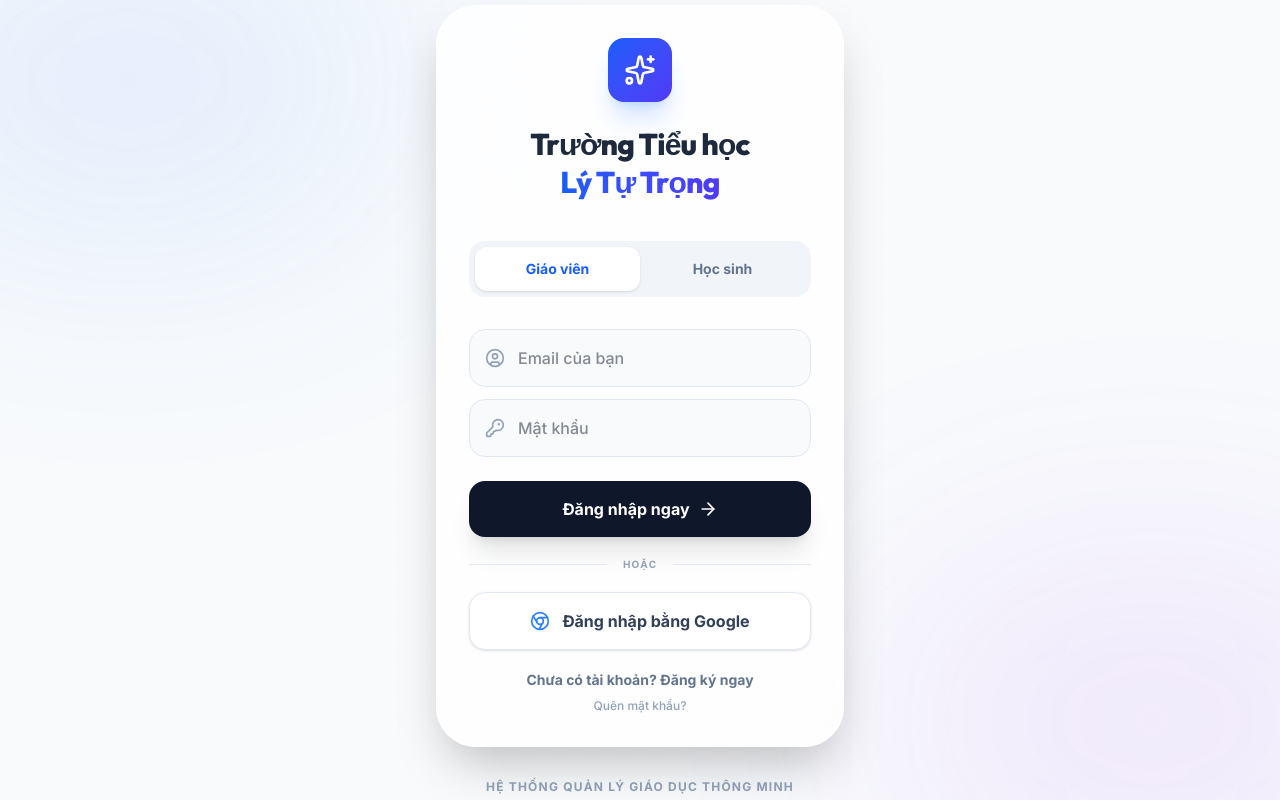
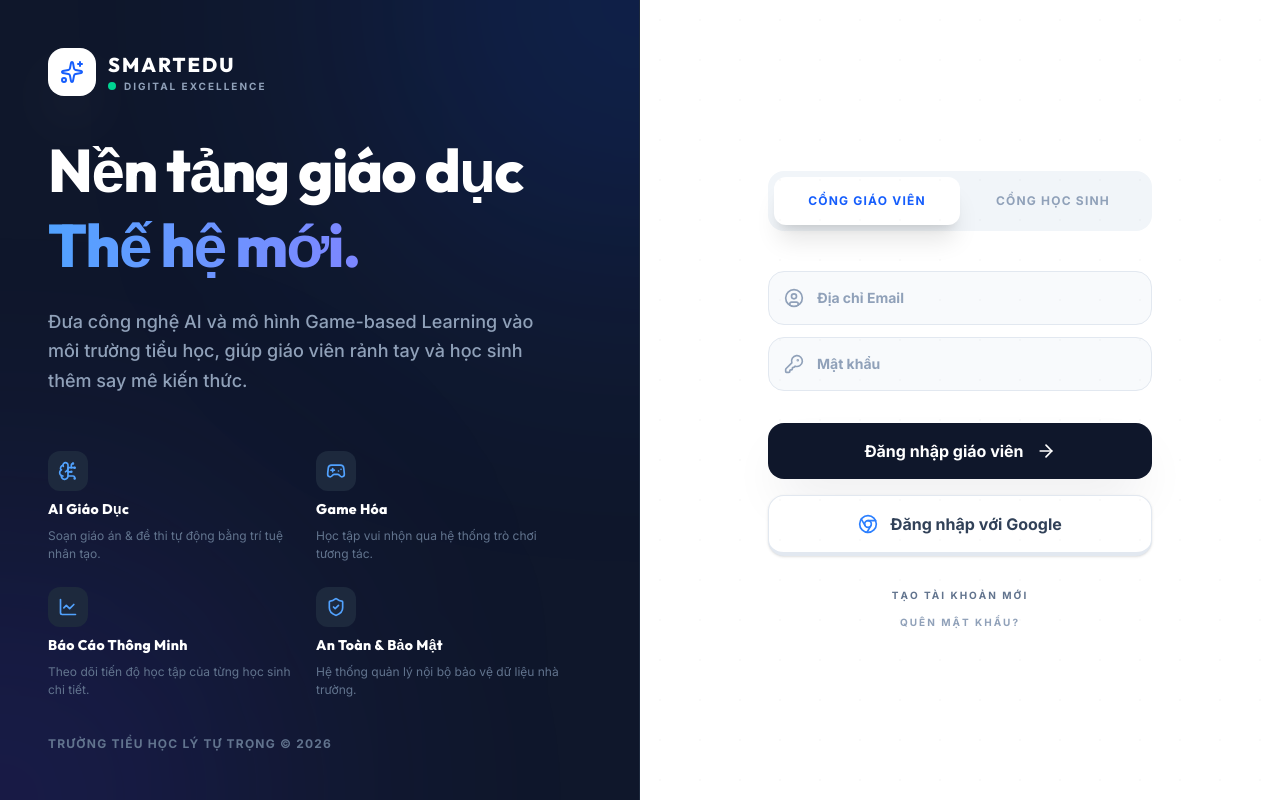
Before and after one commit to tranlichsu-cyber/LOP-HOC-4.0, a React (Vite) app: page / in a window 1280 px wide. Built offline with nearby package versions, Linux system fonts and the light colour scheme; no server answers; the database is empty.

Commit message:
feat: Update app title and add icons
Changes the application title to "SmartEdu - Trường Tiểu học Lý Tự Trọng" for better branding.
Introduces new icons to enhance the visual representation of features within the login component.

```diff
--- a/index.html
+++ b/index.html
@@ -5,7 +5,7 @@
     <meta name="viewport" content="width=device-width, initial-scale=1.0, maximum-scale=1.0, user-scalable=no" />
     <meta name="theme-color" content="#4f46e5" />
     <link rel="manifest" href="/manifest.json" />
-    <title>EduPro - Hệ sinh thái giáo dục toàn diện</title>
+    <title>SmartEdu - Trường Tiểu học Lý Tự Trọng</title>
   </head>
   <body>
     <div id="root"></div>
--- a/src/components/Login.tsx
+++ b/src/components/Login.tsx
@@ -1,8 +1,8 @@
 import React, { useState } from 'react';
 import { auth } from '../firebase';
 import { signInWithEmailAndPassword, createUserWithEmailAndPassword, GoogleAuthProvider, signInWithPopup, sendPasswordResetEmail } from 'firebase/auth';
-import { motion } from 'motion/react';
-import { Sparkles, GraduationCap, UserCircle, KeyRound, ArrowRight, Chrome } from 'lucide-react';
+import { motion, AnimatePresence } from 'motion/react';
+import { Sparkles, GraduationCap, UserCircle, KeyRound, ArrowRight, Chrome, BookOpen, BrainCircuit, Gamepad2, LineChart, ShieldCheck } from 'lucide-react';
 
 export default function Login({ onStudentLogin }: { onStudentLogin: (studentId: string, pass: string) => Promise<{success: boolean, message?: string}> }) {
   const [email, setEmail] = useState('');
@@ -44,7 +44,6 @@ export default function Login({ onStudentLogin }: { onStudentLogin: (studentId:
       setIsLoading(true);
       setMessage("Đang mở cửa sổ đăng nhập Google...");
       const provider = new GoogleAuthProvider();
-      // Ensure cross-origin auth works better in iframe environments
       provider.setCustomParameters({
         prompt: 'select_account'
       });
@@ -52,13 +51,13 @@ export default function Login({ onStudentLogin }: { onStudentLogin: (studentId:
     } catch (error: any) {
       console.error("Google Login Error:", error);
       if (error.code === 'auth/operation-not-allowed') {
-        setMessage("Lỗi: Bạn chưa bật đăng nhập Google trong Firebase Console. Vui lòng vào Authentication > Sign-in method để bật.");
+        setMessage("Lỗi: Bạn chưa bật đăng nhập Google trong Firebase Console.");
       } else if (error.code === 'auth/unauthorized-domain') {
-        setMessage("Lỗi: Tên miền này chưa được thêm vào danh sách 'Authorized domains' trong Firebase Console.");
+        setMessage("Lỗi: Tên miền này chưa được xác thực trong Firebase.");
       } else if (error.code === 'auth/popup-blocked') {
-        setMessage("Lỗi: Trình duyệt đã chặn cửa sổ bật lên. Vui lòng cho phép hiện popup để đăng nhập.");
+        setMessage("Lỗi: Trình duyệt đã chặn cửa sổ bật lên.");
       } else {
-        setMessage("Lỗi đăng nhập Google: " + (error.message || "Không rõ nguyên nhân"));
+        setMessage("Lỗi: " + (error.message || "Không rõ nguyên nhân"));
       }
     } finally {
       setIsLoading(false);
@@ -73,7 +72,7 @@ export default function Login({ onStudentLogin }: { onStudentLogin: (studentId:
     try {
       setIsLoading(true);
       await sendPasswordResetEmail(auth, email);
-      setMessage("Liên kết đặt lại mật khẩu đã được gửi đến email của bạn.");
+      setMessage("Liên kết đặt lại mật khẩu đã được gửi đến email!");
     } catch (error: any) {
       setMessage("Lỗi: " + error.message);
     } finally {
@@ -95,167 +94,276 @@ export default function Login({ onStudentLogin }: { onStudentLogin: (studentId:
     }
   };
 
+  const features = [
+    { icon: <BrainCircuit className="w-5 h-5" />, title: "AI Giáo Dục", desc: "Soạn giáo án & đề thi tự động bằng trí tuệ nhân tạo." },
+    { icon: <Gamepad2 className="w-5 h-5" />, title: "Game Hóa", desc: "Học tập vui nhộn qua hệ thống trò chơi tương tác." },
+    { icon: <LineChart className="w-5 h-5" />, title: "Báo Cáo Thông Minh", desc: "Theo dõi tiến độ học tập của từng học sinh chi tiết." },
+    { icon: <ShieldCheck className="w-5 h-5" />, title: "An Toàn & Bảo Mật", desc: "Hệ thống quản lý nội bộ bảo vệ dữ liệu nhà trường." },
+  ];
+
   return (
-    <div className="fixed inset-0 z-[100] flex items-center justify-center bg-slate-50 dark:bg-slate-950 overflow-hidden">
-      {/* Decorative Background Elements */}
-      <div className="absolute top-0 left-0 w-full h-full overflow-hidden pointer-events-none">
-        <div className="absolute top-[-10%] left-[-10%] w-[40%] h-[40%] bg-blue-500/10 rounded-full blur-[120px]" />
-        <div className="absolute bottom-[-10%] right-[-10%] w-[40%] h-[40%] bg-purple-500/10 rounded-full blur-[120px]" />
-        <div className="absolute top-1/2 left-1/2 -translate-x-1/2 -translate-y-1/2 w-full h-full opacity-[0.03] dark:opacity-[0.05]"
-             style={{ backgroundImage: 'radial-gradient(#000 1px, transparent 1px)', backgroundSize: '32px 32px' }} />
+    <div className="fixed inset-0 z-[100] flex flex-col md:flex-row bg-white dark:bg-slate-950 overflow-hidden font-sans">
+
+      {/* Left Pane: Branding & Features (Hidden on mobile or moved to top) */}
+      <div className="hidden lg:flex lg:w-1/2 flex-col justify-between p-12 bg-slate-900 border-r border-slate-800 relative group overflow-hidden">
+        {/* Animated Background Gradients */}
+        <div className="absolute top-0 right-0 w-[500px] h-[500px] bg-blue-600/20 rounded-full blur-[140px] translate-x-1/2 -translate-y-1/2" />
+        <div className="absolute bottom-0 left-0 w-[500px] h-[500px] bg-indigo-600/20 rounded-full blur-[140px] -translate-x-1/2 translate-y-1/2" />
+
+        {/* Header Branding */}
+        <motion.div
+          initial={{ opacity: 0, x: -20 }}
+          animate={{ opacity: 1, x: 0 }}
+          className="relative z-10 flex items-center gap-3"
+        >
+          <div className="w-12 h-12 bg-white rounded-2xl flex items-center justify-center shadow-2xl shadow-white/10">
+            <Sparkles className="text-blue-600 w-6 h-6" />
           </div>
+          <div>
+            <h2 className="text-xl font-black text-white tracking-widest uppercase">SmartEdu</h2>
+            <div className="flex items-center gap-2">
+              <div className="w-2 h-2 rounded-full bg-emerald-400 animate-pulse" />
+              <span className="text-[10px] font-bold text-slate-400 tracking-[0.2em] uppercase">Digital Excellence</span>
+            </div>
+          </div>
+        </motion.div>
+
+        {/* Hero Text */}
+        <div className="relative z-10 space-y-6 max-w-lg">
+          <motion.h1
+            initial={{ opacity: 0, y: 20 }}
+            animate={{ opacity: 1, y: 0 }}
+            transition={{ delay: 0.1 }}
+            className="text-6xl font-black text-white leading-tight"
+          >
+            Nền tảng giáo dục <br/>
+            <span className="text-transparent bg-clip-text bg-gradient-to-r from-blue-400 to-indigo-400">Thế hệ mới.</span>
+          </motion.h1>
+          <motion.p
+            initial={{ opacity: 0 }}
+            animate={{ opacity: 1 }}
+            transition={{ delay: 0.2 }}
+            className="text-lg text-slate-400 leading-relaxed font-medium"
+          >
+            Đưa công nghệ AI và mô hình Game-based Learning vào môi trường tiểu học, giúp giáo viên rảnh tay và học sinh thêm say mê kiến thức.
+          </motion.p>
 
           <motion.div
             initial={{ opacity: 0, y: 20 }}
             animate={{ opacity: 1, y: 0 }}
-        className="relative w-full max-w-[440px] p-4"
+            transition={{ delay: 0.3 }}
+            className="grid grid-cols-2 gap-6 pt-8"
           >
-        <div className="bg-white/80 dark:bg-slate-900/80 backdrop-blur-2xl p-8 rounded-[2.5rem] shadow-2xl border border-white dark:border-slate-800">
-          <div className="text-center mb-10">
-            <div className="w-16 h-16 bg-gradient-to-br from-blue-600 to-indigo-600 rounded-2xl flex items-center justify-center mx-auto mb-6 shadow-xl shadow-blue-500/20">
+            {features.map((f, i) => (
+              <div key={i} className="space-y-2 group/feat">
+                <div className="w-10 h-10 rounded-xl bg-slate-800 flex items-center justify-center text-blue-400 group-hover/feat:bg-blue-600 group-hover/feat:text-white transition-all cursor-default">
+                  {f.icon}
+                </div>
+                <h4 className="text-white font-bold text-sm tracking-wide">{f.title}</h4>
+                <p className="text-xs text-slate-500 leading-normal">{f.desc}</p>
+              </div>
+            ))}
+          </motion.div>
+        </div>
+
+        {/* Footer info */}
+        <motion.div
+          initial={{ opacity: 0 }}
+          animate={{ opacity: 1 }}
+          transition={{ delay: 0.4 }}
+          className="relative z-10 text-slate-500 text-xs font-bold uppercase tracking-widest"
+        >
+          Trường Tiểu học Lý Tự Trọng &copy; 2026
+        </motion.div>
+      </div>
+
+      {/* Right Pane: Login Portal */}
+      <div className="w-full lg:w-1/2 flex flex-col items-center justify-center p-6 md:p-12 relative overflow-y-auto">
+        {/* Mobile Header Branding (Visible only on small screens) */}
+        <div className="lg:hidden mb-12 text-center">
+            <div className="w-16 h-16 bg-blue-600 rounded-2xl flex items-center justify-center mx-auto mb-4 shadow-xl shadow-blue-600/20">
                 <Sparkles className="text-white w-8 h-8" />
             </div>
-            <h1 className="text-3xl font-black text-slate-800 dark:text-white tracking-tight leading-tight">
-              Trường Tiểu học<br/>
-              <span className="text-transparent bg-clip-text bg-gradient-to-r from-blue-600 to-indigo-600">Lý Tự Trọng</span>
-            </h1>
+            <h1 className="text-2xl font-black text-slate-900 dark:text-white uppercase tracking-tight">Trường Lý Tự Trọng</h1>
+            <p className="text-sm font-bold text-slate-400">Hệ thống giáo dục thông minh</p>
         </div>
 
+        <motion.div
+          initial={{ opacity: 0, scale: 0.95 }}
+          animate={{ opacity: 1, scale: 1 }}
+          className="w-full max-w-sm"
+        >
           {/* Tab Switcher */}
-          <div className="flex p-1.5 bg-slate-100 dark:bg-slate-800 rounded-2xl mb-8">
+          <div className="flex p-1.5 bg-slate-100 dark:bg-slate-900 rounded-2xl mb-10">
             <button
               onClick={() => setActiveTab('teacher')}
-              className={`flex-1 py-3 rounded-xl text-sm font-black transition-all ${activeTab === 'teacher' ? 'bg-white dark:bg-slate-700 text-blue-600 shadow-sm' : 'text-slate-500'}`}
+              className={`flex-1 py-4 rounded-xl text-xs font-black uppercase tracking-widest transition-all duration-300 ${activeTab === 'teacher' ? 'bg-white dark:bg-slate-800 text-blue-600 shadow-xl' : 'text-slate-400'}`}
             >
-              Giáo viên
+              Cổng Giáo Viên
             </button>
             <button
               onClick={() => setActiveTab('student')}
-              className={`flex-1 py-3 rounded-xl text-sm font-black transition-all ${activeTab === 'student' ? 'bg-white dark:bg-slate-700 text-emerald-600 shadow-sm' : 'text-slate-500'}`}
+              className={`flex-1 py-4 rounded-xl text-xs font-black uppercase tracking-widest transition-all duration-300 ${activeTab === 'student' ? 'bg-white dark:bg-slate-800 text-emerald-600 shadow-xl' : 'text-slate-400'}`}
             >
-              Học sinh
+              Cổng Học Sinh
             </button>
           </div>
 
-          <div className="space-y-6">
+          <div className="space-y-8">
+            <AnimatePresence mode="wait">
               {activeTab === 'teacher' ? (
-              <div className="space-y-4">
+                <motion.div
+                    key="teacher-form"
+                    initial={{ opacity: 0, x: 20 }}
+                    animate={{ opacity: 1, x: 0 }}
+                    exit={{ opacity: 0, x: -20 }}
+                    className="space-y-4"
+                >
                   <div className="space-y-3">
-                  <div className="relative">
-                    <UserCircle className="absolute left-4 top-1/2 -translate-y-1/2 text-slate-400 w-5 h-5" />
+                    <div className="relative group">
+                      <div className="absolute inset-y-0 left-0 pl-4 flex items-center pointer-events-none">
+                        <UserCircle className="text-slate-400 w-5 h-5 group-focus-within:text-blue-600 transition-colors" />
+                      </div>
                       <input
                         type="email"
-                      placeholder="Email của bạn"
+                        placeholder="Địa chỉ Email"
                         value={email}
                         onChange={e => setEmail(e.target.value)}
-                      className="w-full pl-12 pr-4 py-4 bg-slate-50 dark:bg-slate-950 border border-slate-200 dark:border-slate-800 rounded-2xl outline-none focus:border-blue-500 dark:text-white transition-all font-medium"
+                        className="w-full pl-12 pr-4 py-4 bg-slate-50 dark:bg-slate-900 border border-slate-200 dark:border-slate-800 rounded-2xl outline-none focus:ring-4 focus:ring-blue-100 dark:focus:ring-blue-900/30 dark:text-white transition-all font-bold placeholder:text-slate-400 text-sm"
                       />
                     </div>
-                  <div className="relative">
-                    <KeyRound className="absolute left-4 top-1/2 -translate-y-1/2 text-slate-400 w-5 h-5" />
+                    <div className="relative group">
+                      <div className="absolute inset-y-0 left-0 pl-4 flex items-center pointer-events-none">
+                        <KeyRound className="text-slate-400 w-5 h-5 group-focus-within:text-blue-600 transition-colors" />
+                      </div>
                       <input
                         type="password"
                         placeholder="Mật khẩu"
                         value={password}
                         onChange={e => setPassword(e.target.value)}
-                      className="w-full pl-12 pr-4 py-4 bg-slate-50 dark:bg-slate-950 border border-slate-200 dark:border-slate-800 rounded-2xl outline-none focus:border-blue-500 dark:text-white transition-all font-medium"
+                        className="w-full pl-12 pr-4 py-4 bg-slate-50 dark:bg-slate-900 border border-slate-200 dark:border-slate-800 rounded-2xl outline-none focus:ring-4 focus:ring-blue-100 dark:focus:ring-blue-900/30 dark:text-white transition-all font-bold placeholder:text-slate-400 text-sm"
                       />
                     </div>
                   </div>
 
-                {message && <p className={`text-xs font-bold text-center ${message.includes('thành công') ? 'text-emerald-500' : 'text-red-500'}`}>{message}</p>}
+                  {message && (
+                    <motion.p
+                        initial={{ opacity: 0, height: 0 }}
+                        animate={{ opacity: 1, height: 'auto' }}
+                        className={`text-xs font-black text-center py-2 px-4 rounded-xl ${message.includes('thành công') || message.includes('gửi') ? 'bg-emerald-50 text-emerald-600' : 'bg-red-50 text-red-600'}`}
+                    >
+                        {message}
+                    </motion.p>
+                  )}
 
-                <div className="flex flex-col gap-3 pt-2">
+                  <div className="flex flex-col gap-4 pt-4">
                     <button
                       disabled={isLoading}
                       onClick={handleTeacherLogin}
-                    className="w-full bg-slate-900 dark:bg-white dark:text-slate-900 text-white font-black py-4 rounded-2xl transition-all shadow-xl hover:scale-[1.02] active:scale-95 disabled:opacity-50 flex items-center justify-center gap-2"
+                      className="w-full bg-slate-900 dark:bg-white dark:text-slate-900 text-white font-black py-4 rounded-2xl transition-all shadow-2xl shadow-slate-900/10 hover:translate-y-[-2px] active:scale-95 disabled:opacity-50 flex items-center justify-center gap-3"
                     >
-                    {isRegistering ? 'Tạo tài khoản' : 'Đăng nhập ngay'}
+                      {isRegistering ? 'Xác nhận tạo tài khoản' : 'Đăng nhập giáo viên'}
                       <ArrowRight className="w-5 h-5" />
                     </button>
-
-                  {!isRegistering && (
-                    <div className="flex items-center gap-4 py-2">
-                      <div className="h-[1px] flex-1 bg-slate-200 dark:bg-slate-800" />
-                      <span className="text-[10px] font-black text-slate-400 uppercase tracking-widest">Hoặc</span>
-                      <div className="h-[1px] flex-1 bg-slate-200 dark:bg-slate-800" />
-                    </div>
-                  )}
 
                     {!isRegistering && (
                       <button
                         disabled={isLoading}
                         onClick={handleGoogleLogin}
-                      className="w-full bg-white dark:bg-slate-800 border border-slate-200 dark:border-slate-700 text-slate-700 dark:text-slate-200 font-bold py-4 rounded-2xl transition-all hover:bg-slate-50 dark:hover:bg-slate-700 flex items-center justify-center gap-3 active:scale-95 disabled:opacity-50 shadow-sm"
+                        className="w-full bg-white dark:bg-slate-900 border border-slate-200 dark:border-slate-800 text-slate-700 dark:text-slate-200 font-black py-4 rounded-2xl transition-all hover:bg-slate-50 dark:hover:bg-slate-800 flex items-center justify-center gap-3 active:scale-95 disabled:opacity-50 shadow-sm border-b-4 border-slate-200 active:border-b-0"
                       >
                         <Chrome className="w-5 h-5 text-blue-500" />
-                      Đăng nhập bằng Google
+                        Đăng nhập với Google
                       </button>
                     )}
 
-                  <div className="flex flex-col gap-2 mt-2">
+                    <div className="flex flex-col items-center gap-3 mt-4">
                       <button
                         onClick={() => setIsRegistering(!isRegistering)}
-                      className="w-full text-slate-500 dark:text-slate-400 text-sm font-bold hover:text-blue-600 transition-colors"
+                        className="text-slate-500 dark:text-slate-400 text-[10px] font-black uppercase tracking-[0.2em] hover:text-blue-600 transition-colors"
                       >
-                      {isRegistering ? 'Đã có tài khoản? Đăng nhập' : 'Chưa có tài khoản? Đăng ký ngay'}
+                        {isRegistering ? 'Bạn đã có tài khoản?' : 'Tạo tài khoản mới'}
                       </button>
                       {!isRegistering && (
                         <button
                           onClick={handleForgotPassword}
-                        className="w-full text-slate-400 text-xs font-medium hover:text-indigo-600 transition-colors"
+                          className="text-slate-400 text-[10px] font-black uppercase tracking-[0.2em] hover:text-indigo-600 transition-colors"
                         >
                           Quên mật khẩu?
                         </button>
                       )}
                     </div>
                   </div>
+                </motion.div>
+              ) : (
+                <motion.div
+                    key="student-form"
+                    initial={{ opacity: 0, x: 20 }}
+                    animate={{ opacity: 1, x: 0 }}
+                    exit={{ opacity: 0, x: -20 }}
+                    className="space-y-6"
+                >
+                  <div className="space-y-4">
+                    <div className="relative group">
+                      <div className="absolute inset-y-0 left-0 pl-4 flex items-center pointer-events-none">
+                        <GraduationCap className="text-emerald-500 w-5 h-5 group-focus-within:text-emerald-600 transition-colors" />
                       </div>
-            ) : (
-              <div className="space-y-4">
-                <div className="space-y-3">
-                  <div className="relative">
-                    <GraduationCap className="absolute left-4 top-1/2 -translate-y-1/2 text-emerald-500 w-5 h-5" />
                       <input
                         type="text"
-                      placeholder="Nhập ID học sinh..."
+                        placeholder="Mã định danh học sinh (ID)"
                         value={studentId}
                         onChange={e => setStudentId(e.target.value)}
-                      className="w-full pl-12 pr-4 py-4 bg-emerald-50/50 dark:bg-emerald-900/10 border border-emerald-100 dark:border-emerald-900/30 rounded-2xl outline-none focus:border-emerald-500 dark:text-white transition-all font-medium"
+                        className="w-full pl-12 pr-4 py-4 bg-emerald-50/20 dark:bg-emerald-950/20 border border-emerald-100 dark:border-emerald-900 border-b-4 rounded-2xl outline-none focus:border-emerald-500 dark:text-white transition-all font-bold placeholder:text-emerald-300 text-sm"
                       />
                     </div>
-                  <div className="relative">
-                    <KeyRound className="absolute left-4 top-1/2 -translate-y-1/2 text-emerald-500 w-5 h-5" />
+                    <div className="relative group">
+                      <div className="absolute inset-y-0 left-0 pl-4 flex items-center pointer-events-none">
+                        <KeyRound className="text-emerald-500 w-5 h-5 group-focus-within:text-emerald-600 transition-colors" />
+                      </div>
                       <input
                         type="password"
-                      placeholder="Mật khẩu..."
+                        placeholder="Mã bí mật"
                         value={studentPass}
                         onChange={e => setStudentPass(e.target.value)}
-                      className="w-full pl-12 pr-4 py-4 bg-emerald-50/50 dark:bg-emerald-900/10 border border-emerald-100 dark:border-emerald-900/30 rounded-2xl outline-none focus:border-emerald-500 dark:text-white transition-all font-medium"
+                        className="w-full pl-12 pr-4 py-4 bg-emerald-50/20 dark:bg-emerald-950/20 border border-emerald-100 dark:border-emerald-900 border-b-4 rounded-2xl outline-none focus:border-emerald-500 dark:text-white transition-all font-bold placeholder:text-emerald-300 text-sm"
                       />
                     </div>
                   </div>
 
-                {studentMessage && <p className="text-xs text-red-500 font-bold text-center">{studentMessage}</p>}
+                  {studentMessage && (
+                    <motion.p
+                        initial={{ opacity: 0 }}
+                        animate={{ opacity: 1 }}
+                        className="text-xs text-red-500 font-black text-center py-2 bg-red-50 rounded-xl"
+                    >
+                        {studentMessage}
+                    </motion.p>
+                  )}
 
                   <button
                     disabled={isLoading}
                     onClick={handleStudentLogin}
-                  className="w-full bg-emerald-600 hover:bg-emerald-700 text-white font-black py-4 rounded-2xl transition-all shadow-xl shadow-emerald-500/20 hover:scale-[1.02] active:scale-95 disabled:opacity-50 flex items-center justify-center gap-2"
+                    className="w-full bg-emerald-600 hover:bg-emerald-700 text-white font-black py-5 rounded-[2rem] transition-all shadow-xl shadow-emerald-600/20 hover:translate-y-[-4px] active:scale-95 disabled:opacity-50 flex items-center justify-center gap-3 text-lg"
                   >
-                  Vào học ngay!
-                  <ArrowRight className="w-5 h-5" />
+                    Bắt đầu học ngay!
+                    <ArrowRight className="w-6 h-6" />
                   </button>
+
+                  <div className="p-4 bg-slate-50 dark:bg-slate-900 rounded-2xl">
+                    <p className="text-[10px] text-slate-500 text-center font-bold leading-relaxed">
+                        Mã học sinh và mã bí mật do giáo viên chủ nhiệm cung cấp. Nếu quên mã, vui lòng liên hệ giáo viên.
+                    </p>
                   </div>
+                </motion.div>
               )}
+            </AnimatePresence>
           </div>
+        </motion.div>
+
+        {/* Visual Decoration for Login side (Subtle) */}
+        <div className="absolute top-1/2 left-1/2 -translate-x-1/2 -translate-y-1/2 w-full h-full opacity-[0.02] dark:opacity-[0.05] pointer-events-none"
+             style={{ backgroundImage: 'radial-gradient(#000 1px, transparent 1px)', backgroundSize: '40px 40px' }} />
       </div>
-
-        <p className="text-center mt-8 text-slate-400 dark:text-slate-600 text-xs font-bold uppercase tracking-widest">
-          Hệ thống quản lý giáo dục thông minh
-        </p>
-      </motion.div>
     </div>
   );
 }
```
Lines whose indentation alone changed are shown as unchanged.
